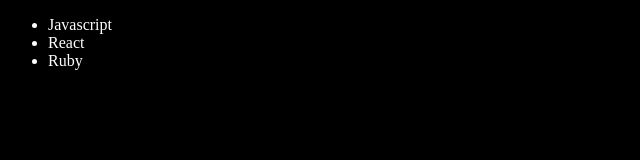
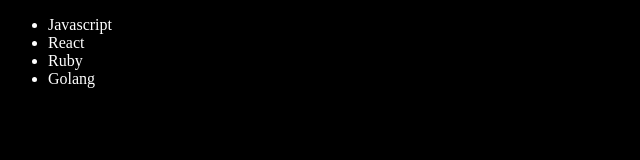
Before and after one commit to Haidero/JS, a plain HTML site: page 06_DOM/four.html in a window 1280 px wide. Shown: the full height of the page, 0-640 px from the left. Drawn offline with Linux system fonts and the light colour scheme.

Commit message:
not optimized

```diff
--- a/06_DOM/four.html
+++ b/06_DOM/four.html
@@ -14,7 +14,7 @@
     /// not optimized
     function addlanguage(langname) {
         const li = document.createElement('li');
-        li.innerHTML = `${langname}`
+        li.innerHTML = `${langname}`    //traversing hoti ha
         document.querySelector('.language').
         appendChild(li)
 
@@ -22,8 +22,12 @@
     addlanguage("React")
     addlanguage("Ruby")
 
-    function name(params) {
+    function addoptionlanguage(langName) {
+        const li = document.createElement('li');
+        li.appendChild(document.createTextNode(langName))
+        document.querySelector('.language').appendChild(li)
+    }
 
-    }
+    addoptionlanguage('Golang')
 </script>
 </html>
```
